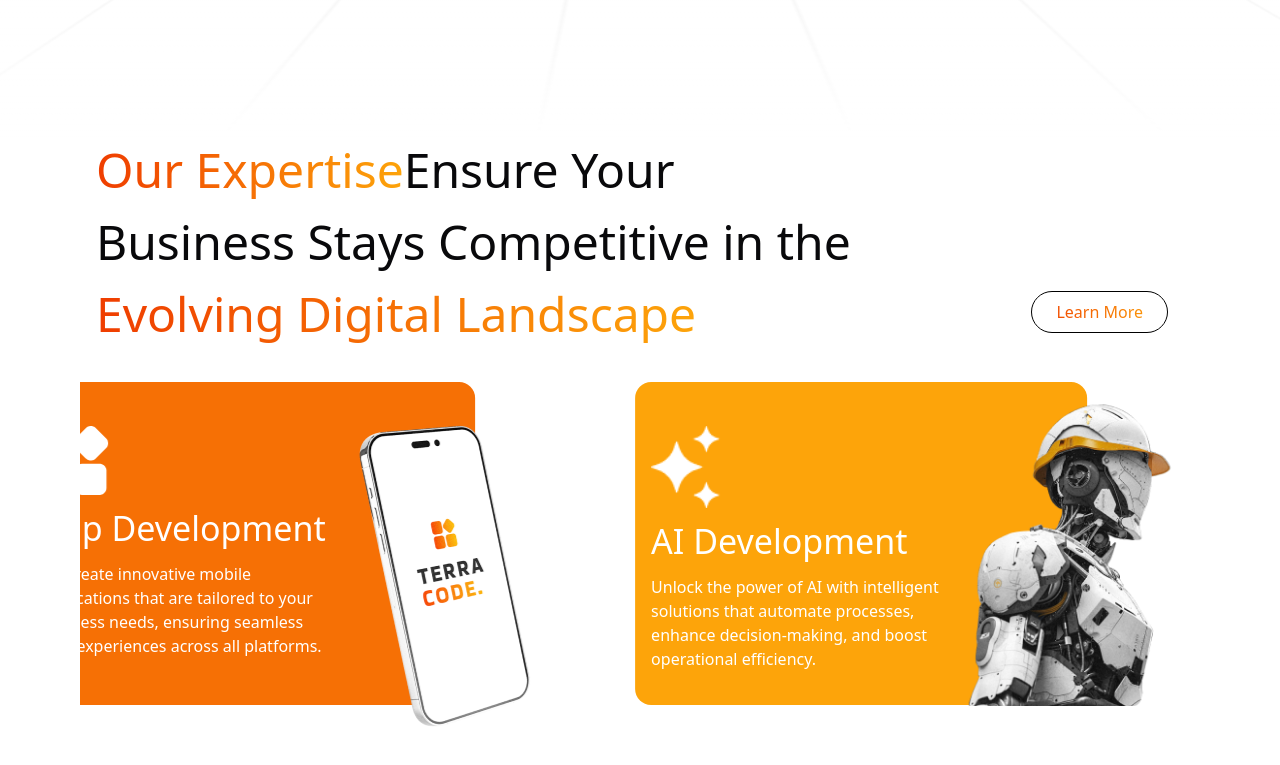
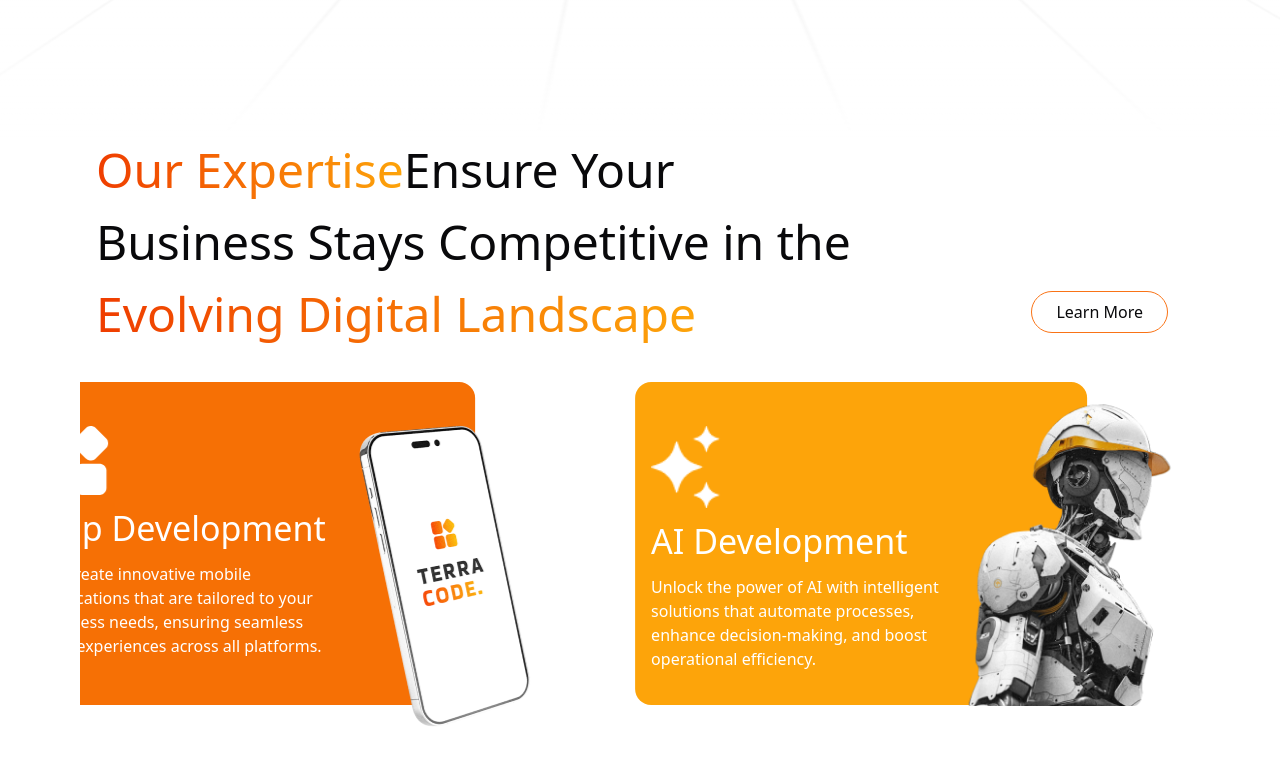
Before and after one commit to Terracode-Dev/Main-Site, a React (Vite) app: page / in a window 1280 px wide. Shown: the part 678-1443 px from the top of the page. Built offline with nearby package versions, Linux system fonts and the light colour scheme.

Commit message:
add learn more button 2

```diff
--- a/src/components/home/Services.tsx
+++ b/src/components/home/Services.tsx
@@ -58,7 +58,7 @@ const HorizontalScrollCarousel = () => {
             Evolving Digital Landscape
           </span>
           {/* Learn More Button for Mobile */}
-          <button className="border border-black bg-gradient-to-r from-[#EF3D00] to-[#FDA40A] bg-clip-text text-transparent md:text-[16px] text-[14px] font-medium py-2 px-6 rounded-full hover:scale-105 transition-transform absolute top-[100px] lg:top-[125px] sm:top-[74px] sm:right-4 md:top[150px] right-10 mt-8 mr-4">
+          <button className="border border-orange-500 hover:bg-gradient-to-r from-[#EF3D00] to-[#FDA40A] hover:text-white md:text-[16px] text-[14px] font-medium py-2 px-6 rounded-full hover:scale-105 transition-transform absolute top-[100px] lg:top-[125px] sm:top-[74px] sm:right-4 md:top[150px] right-10 mt-8 mr-4">
             Learn More
           </button>
         </div>
```
